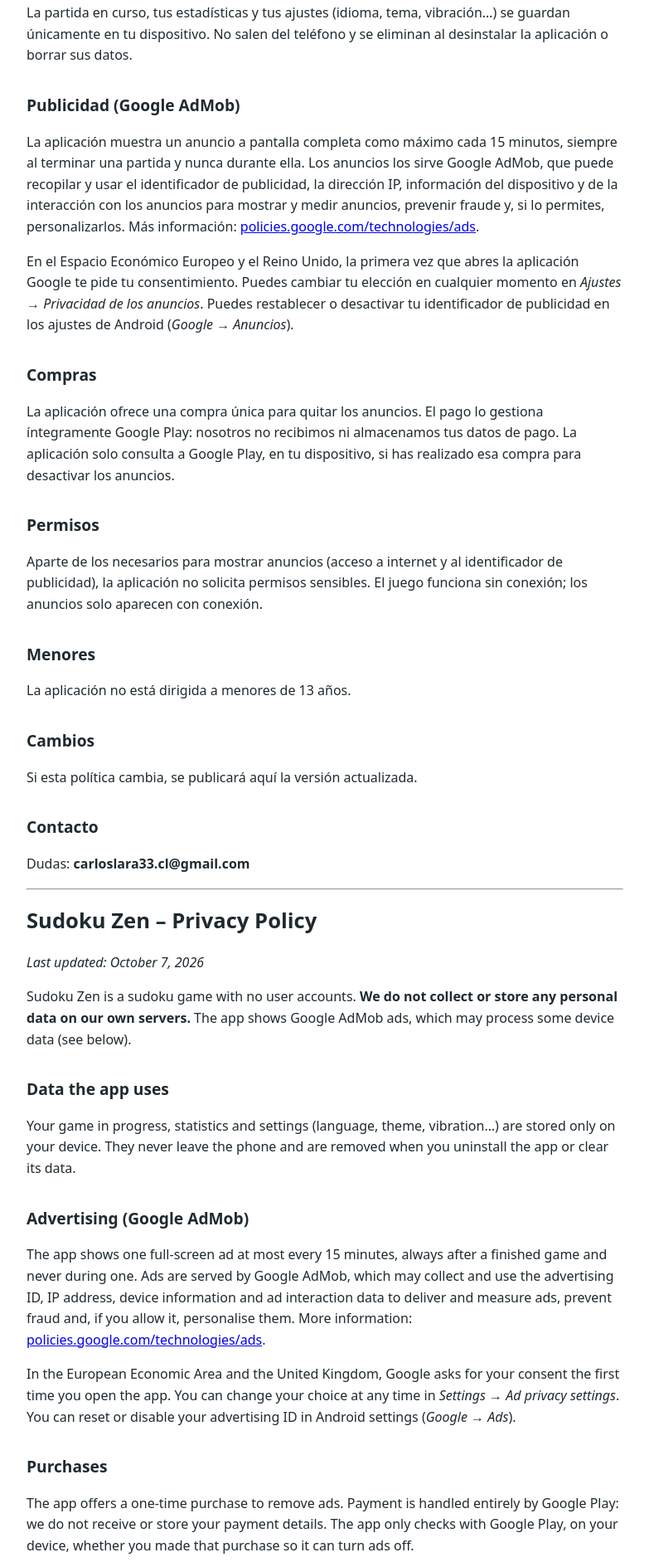
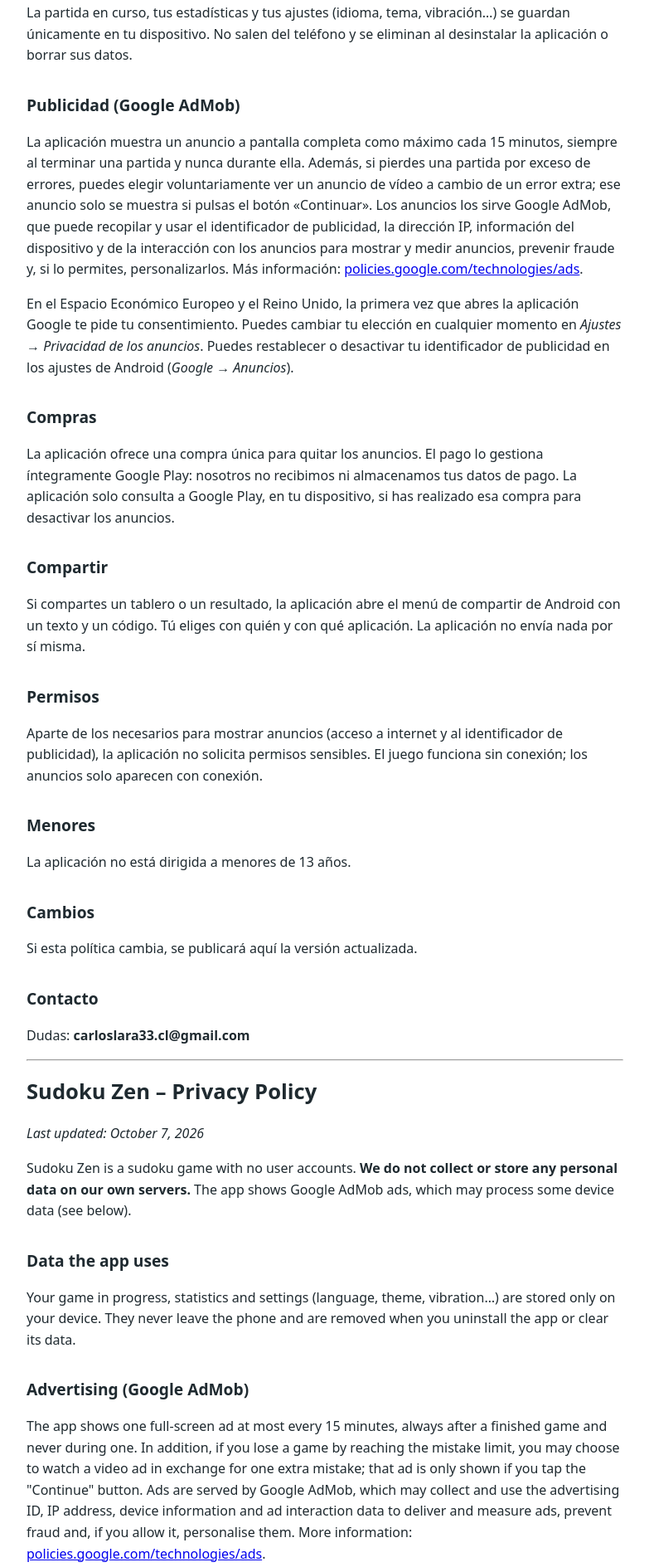
Before and after one commit to carloslara33/sudoku-zen-privacy, a plain HTML site: page index.html in a window 1280 px wide. Shown: the part 284-2173 px from the top of the page at 83% size, without its empty margins (248-1031 px from the left). Drawn offline with Linux system fonts and the light colour scheme.

Commit message:
Add files via upload
new policy

```diff
--- a/index.html
+++ b/index.html
@@ -16,10 +16,12 @@
   <h2>Datos que usa la aplicación</h2>
   <p>La partida en curso, tus estadísticas y tus ajustes (idioma, tema, vibración…) se guardan únicamente en tu dispositivo. No salen del teléfono y se eliminan al desinstalar la aplicación o borrar sus datos.</p>
   <h2>Publicidad (Google AdMob)</h2>
-  <p>La aplicación muestra un anuncio a pantalla completa como máximo cada 15 minutos, siempre al terminar una partida y nunca durante ella. Los anuncios los sirve Google AdMob, que puede recopilar y usar el identificador de publicidad, la dirección IP, información del dispositivo y de la interacción con los anuncios para mostrar y medir anuncios, prevenir fraude y, si lo permites, personalizarlos. Más información: <a href="https://policies.google.com/technologies/ads">policies.google.com/technologies/ads</a>.</p>
+  <p>La aplicación muestra un anuncio a pantalla completa como máximo cada 15 minutos, siempre al terminar una partida y nunca durante ella. Además, si pierdes una partida por exceso de errores, puedes elegir voluntariamente ver un anuncio de vídeo a cambio de un error extra; ese anuncio solo se muestra si pulsas el botón «Continuar». Los anuncios los sirve Google AdMob, que puede recopilar y usar el identificador de publicidad, la dirección IP, información del dispositivo y de la interacción con los anuncios para mostrar y medir anuncios, prevenir fraude y, si lo permites, personalizarlos. Más información: <a href="https://policies.google.com/technologies/ads">policies.google.com/technologies/ads</a>.</p>
   <p>En el Espacio Económico Europeo y el Reino Unido, la primera vez que abres la aplicación Google te pide tu consentimiento. Puedes cambiar tu elección en cualquier momento en <em>Ajustes → Privacidad de los anuncios</em>. Puedes restablecer o desactivar tu identificador de publicidad en los ajustes de Android (<em>Google → Anuncios</em>).</p>
   <h2>Compras</h2>
   <p>La aplicación ofrece una compra única para quitar los anuncios. El pago lo gestiona íntegramente Google Play: nosotros no recibimos ni almacenamos tus datos de pago. La aplicación solo consulta a Google Play, en tu dispositivo, si has realizado esa compra para desactivar los anuncios.</p>
+  <h2>Compartir</h2>
+  <p>Si compartes un tablero o un resultado, la aplicación abre el menú de compartir de Android con un texto y un código. Tú eliges con quién y con qué aplicación. La aplicación no envía nada por sí misma.</p>
   <h2>Permisos</h2>
   <p>Aparte de los necesarios para mostrar anuncios (acceso a internet y al identificador de publicidad), la aplicación no solicita permisos sensibles. El juego funciona sin conexión; los anuncios solo aparecen con conexión.</p>
   <h2>Menores</h2>
@@ -37,10 +39,12 @@
   <h2>Data the app uses</h2>
   <p>Your game in progress, statistics and settings (language, theme, vibration…) are stored only on your device. They never leave the phone and are removed when you uninstall the app or clear its data.</p>
   <h2>Advertising (Google AdMob)</h2>
-  <p>The app shows one full-screen ad at most every 15 minutes, always after a finished game and never during one. Ads are served by Google AdMob, which may collect and use the advertising ID, IP address, device information and ad interaction data to deliver and measure ads, prevent fraud and, if you allow it, personalise them. More information: <a href="https://policies.google.com/technologies/ads">policies.google.com/technologies/ads</a>.</p>
+  <p>The app shows one full-screen ad at most every 15 minutes, always after a finished game and never during one. In addition, if you lose a game by reaching the mistake limit, you may choose to watch a video ad in exchange for one extra mistake; that ad is only shown if you tap the "Continue" button. Ads are served by Google AdMob, which may collect and use the advertising ID, IP address, device information and ad interaction data to deliver and measure ads, prevent fraud and, if you allow it, personalise them. More information: <a href="https://policies.google.com/technologies/ads">policies.google.com/technologies/ads</a>.</p>
   <p>In the European Economic Area and the United Kingdom, Google asks for your consent the first time you open the app. You can change your choice at any time in <em>Settings → Ad privacy settings</em>. You can reset or disable your advertising ID in Android settings (<em>Google → Ads</em>).</p>
   <h2>Purchases</h2>
   <p>The app offers a one-time purchase to remove ads. Payment is handled entirely by Google Play: we do not receive or store your payment details. The app only checks with Google Play, on your device, whether you made that purchase so it can turn ads off.</p>
+  <h2>Sharing</h2>
+  <p>If you share a board or a result, the app opens Android's share sheet with a text and a code. You choose who gets it and through which app. The app sends nothing by itself.</p>
   <h2>Permissions</h2>
   <p>Apart from those needed to show ads (internet access and the advertising ID), the app requests no sensitive permissions. The game works offline; ads only appear with a connection.</p>
   <h2>Children</h2>
```
